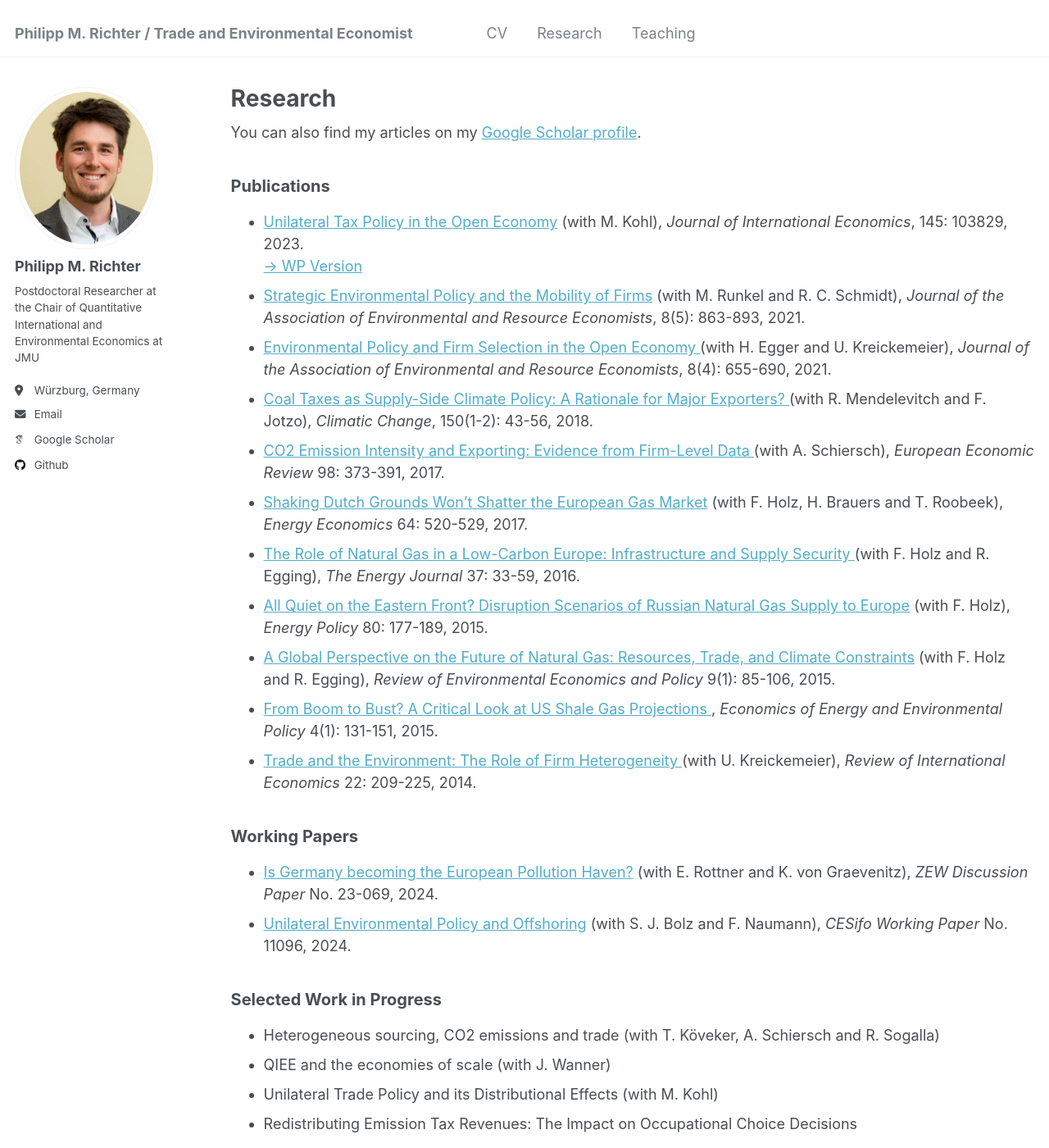
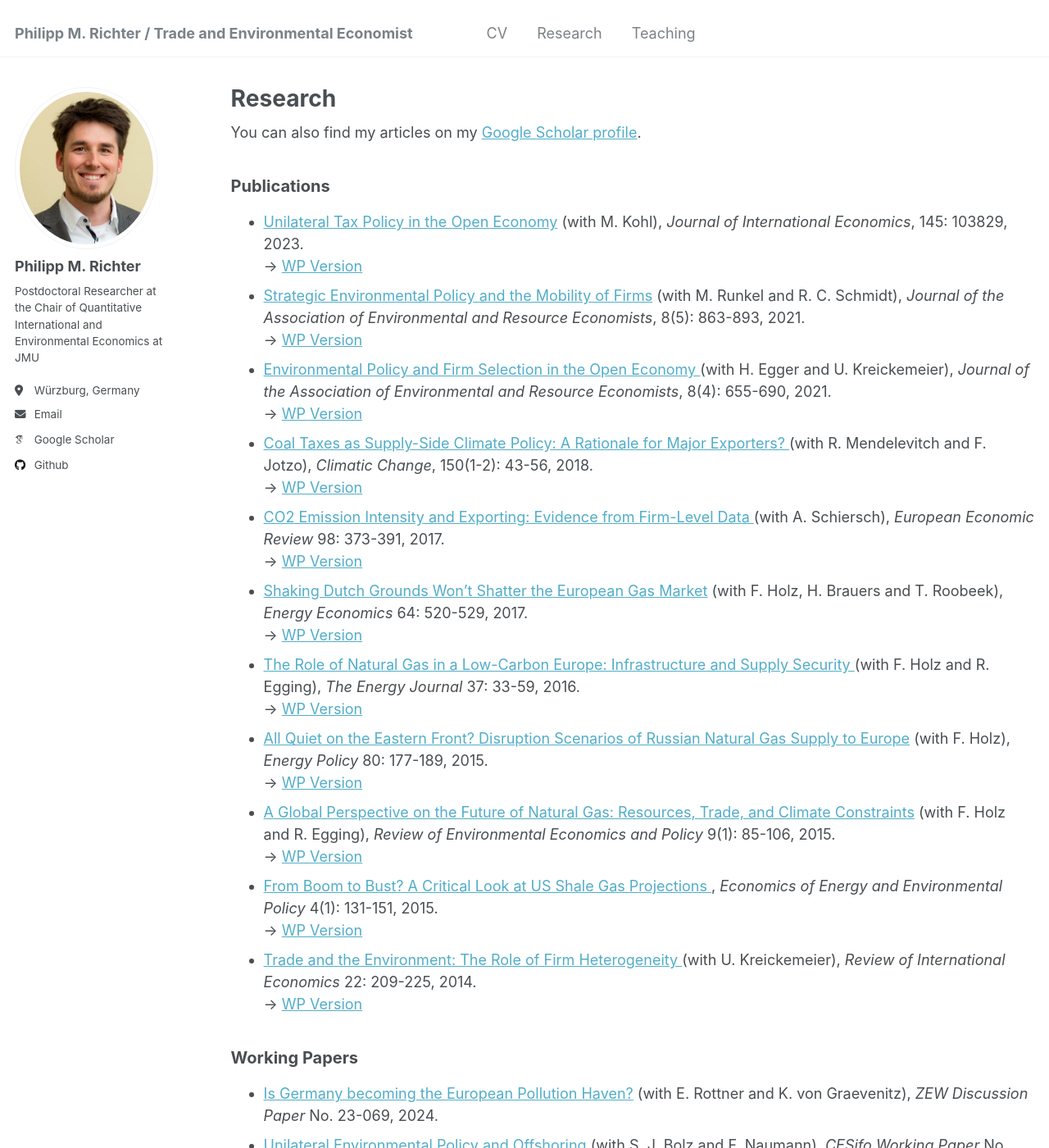
Before and after one commit to PhMRichter/PhMRichter.github.io, a Jekyll site: the page built from _pages/research.html, in a window 1280 px wide and 1400 px high. Shown: the whole window at 82% size. Built offline with Jekyll 4.4.1, drawn with Linux system fonts in a browser that asks for light colours; some web fonts are replaced.

Commit message:
Update research.html

```diff
--- a/_pages/research.html
+++ b/_pages/research.html
@@ -15,57 +15,67 @@ author_profile: true
   <li>
     <a href="https://doi.org/10.1016/j.jinteco.2023.103829" target="_blank">
       Unilateral Tax Policy in the Open Economy</a>
-      (with M. Kohl), <i>Journal of International Economics</i>, 145: 103829, 2023. <br>
-    <a href="https://doi.org/10.1016/j.jinteco.2023.103829" target="_blank"> → WP Version </a>
+      (with M. Kohl), <i>Journal of International Economics</i>, 145: 103829, 2023. <br> →
+    <a href="https://www.cesifo.org/en/publications/2021/working-paper/unilateral-tax-policy-open-economy" target="_blank"> WP Version </a>
   </li>
   <li>
     <a href="https://doi.org/10.1086/713562" target="_blank">
       Strategic Environmental Policy and the Mobility of Firms</a>
-      (with M. Runkel and R. C. Schmidt), <i>Journal of the Association of Environmental and Resource Economists</i>, 8(5): 863-893, 2021.
-   </li>
+      (with M. Runkel and R. C. Schmidt), <i>Journal of the Association of Environmental and Resource Economists</i>, 8(5): 863-893, 2021. <br> →
+    <a href="https://www.cesifo.org/en/publications/2019/working-paper/strategic-environmental-policy-and-mobility-firms" target="_blank"> WP Version </a>
+  </li>
   <li>
     <a href="https://doi.org/10.1086/713040" target="_blank">
       Environmental Policy and Firm Selection in the Open Economy  </a>
-      (with H. Egger and U. Kreickemeier), <i>Journal of the Association of Environmental and Resource Economists</i>, 8(4): 655-690, 2021.
-   </li>
+      (with H. Egger and U. Kreickemeier), <i>Journal of the Association of Environmental and Resource Economists</i>, 8(4): 655-690, 2021. <br> →
+    <a href="https://www.cesifo.org/en/publications/2019/working-paper/environmental-policy-and-firm-selection-open-economy" target="_blank"> WP Version </a>
+  </li>
   <li>
     <a href="https://doi.org/10.1007/s10584-018-2163-9" target="_blank">
       Coal Taxes as Supply-Side Climate Policy: A Rationale for Major Exporters? </a>
-      (with R. Mendelevitch and F. Jotzo), <i>Climatic Change</i>, 150(1-2): 43-56, 2018.
+      (with R. Mendelevitch and F. Jotzo), <i>Climatic Change</i>, 150(1-2): 43-56, 2018. <br> →
+    <a href="https://www.cesifo.org/en/publications/2021/working-paper/unilateral-tax-policy-open-economy" target="_blank"> WP Version </a>
    </li>
   <li>
     <a href="https://doi.org/10.1016/j.euroecorev.2017.07.011" target="_blank">
       CO2 Emission Intensity and Exporting: Evidence from Firm-Level Data </a>
-      (with A. Schiersch), <i>European Economic Review</i> 98: 373-391, 2017.
+      (with A. Schiersch), <i>European Economic Review</i> 98: 373-391, 2017. <br> →
+    <a href="https://www.cesifo.org/en/publications/2021/working-paper/unilateral-tax-policy-open-economy" target="_blank"> WP Version </a>
     </li>
   <li>
     <a href="http://dx.doi.org/10.1016/j.eneco.2016.03.028" target="_blank">
       Shaking Dutch Grounds Won’t Shatter the European Gas Market</a>
-      (with F. Holz, H. Brauers and T. Roobeek), <i>Energy Economics</i> 64: 520-529, 2017.
+      (with F. Holz, H. Brauers and T. Roobeek), <i>Energy Economics</i> 64: 520-529, 2017. <br> →
+    <a href="https://www.cesifo.org/en/publications/2021/working-paper/unilateral-tax-policy-open-economy" target="_blank"> WP Version </a>
      </li>
   <li>
     <a href="https://doi.org/10.5547/01956574.37.SI3.fhol" target="_blank">
       The Role of Natural Gas in a Low-Carbon Europe: Infrastructure and Supply Security </a>
-      (with F. Holz and R. Egging), <i>The Energy Journal</i> 37: 33-59, 2016.
+      (with F. Holz and R. Egging), <i>The Energy Journal</i> 37: 33-59, 2016. <br> →
+    <a href="https://www.cesifo.org/en/publications/2021/working-paper/unilateral-tax-policy-open-economy" target="_blank"> WP Version </a>
    </li>
   <li>
     <a href="http://dx.doi.org/10.1016/j.enpol.2015.01.024" target="_blank">
       All Quiet on the Eastern Front? Disruption Scenarios of Russian Natural Gas Supply to Europe</a>
-      (with F. Holz), <i>Energy Policy</i> 80: 177-189, 2015.
+      (with F. Holz), <i>Energy Policy</i> 80: 177-189, 2015. <br> →
+    <a href="https://www.cesifo.org/en/publications/2021/working-paper/unilateral-tax-policy-open-economy" target="_blank"> WP Version </a>
     </li>
   <li>
     <a href="http://dx.doi.org/10.1093/reep/reu016" target="_blank">
       A Global Perspective on the Future of Natural Gas: Resources, Trade, and Climate Constraints</a>
-      (with F. Holz and R. Egging), <i>Review of Environmental Economics and Policy</i> 9(1): 85-106, 2015.
+      (with F. Holz and R. Egging), <i>Review of Environmental Economics and Policy</i> 9(1): 85-106, 2015. <br> →
+    <a href="https://www.cesifo.org/en/publications/2021/working-paper/unilateral-tax-policy-open-economy" target="_blank"> WP Version </a>
     </li>
   <li>
     <a href="http://dx.doi.org/10.5547/2160-5890.4.1.pric" target="_blank">
-      From Boom to Bust? A Critical Look at US Shale Gas Projections  </a>, <i>Economics of Energy and Environmental Policy</i> 4(1): 131-151, 2015.
+      From Boom to Bust? A Critical Look at US Shale Gas Projections  </a>, <i>Economics of Energy and Environmental Policy</i> 4(1): 131-151, 2015. <br> →
+    <a href="https://www.cesifo.org/en/publications/2021/working-paper/unilateral-tax-policy-open-economy" target="_blank"> WP Version </a>
   </li>
   <li>
     <a href="http://dx.doi.org/10.1111/roie.12092" target="_blank">
       Trade and the Environment: The Role of Firm Heterogeneity  </a>
-      (with U. Kreickemeier), <i>Review of International Economics</i> 22: 209-225, 2014.
+      (with U. Kreickemeier), <i>Review of International Economics</i> 22: 209-225, 2014. <br> →
+    <a href="https://www.cesifo.org/en/publications/2012/working-paper/trade-and-environment-role-firm-heterogeneity" target="_blank"> WP Version </a>
   </li>
 </ul>
 
```
